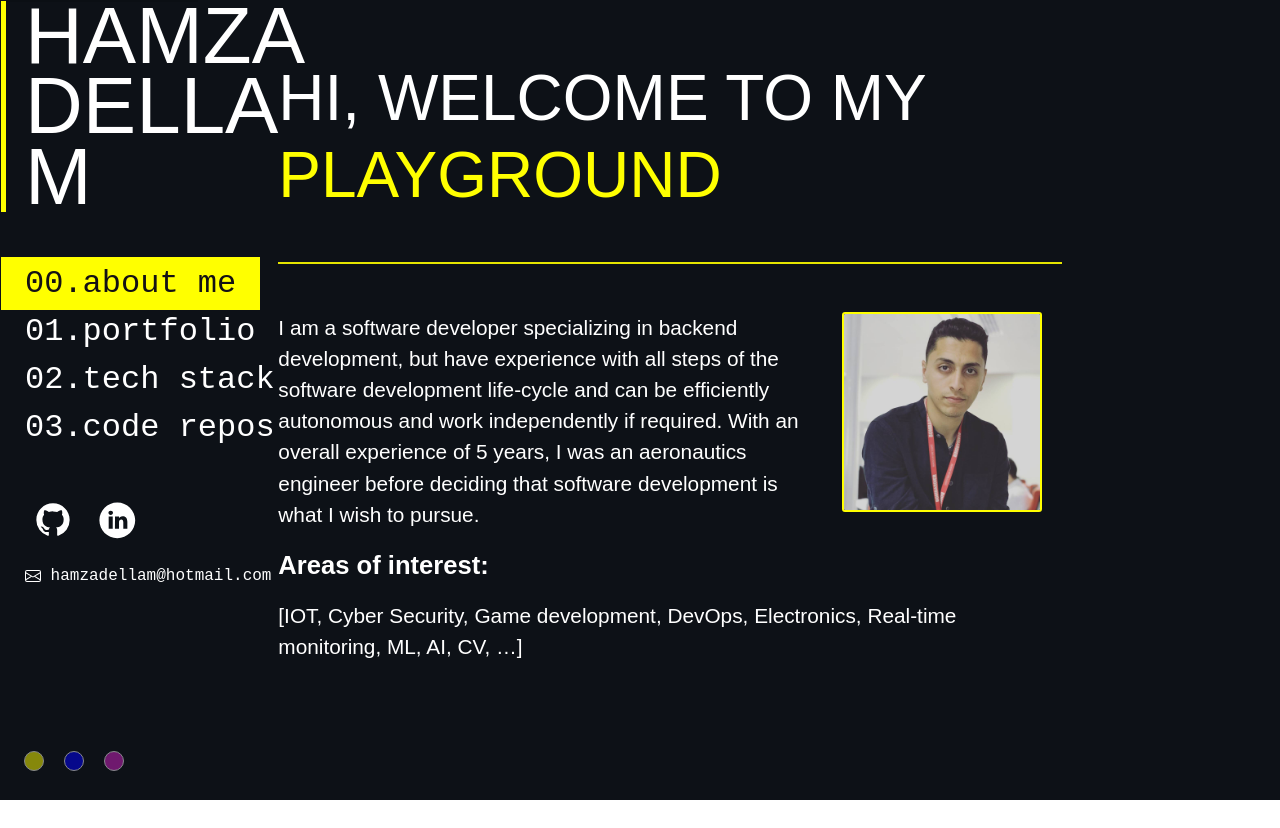
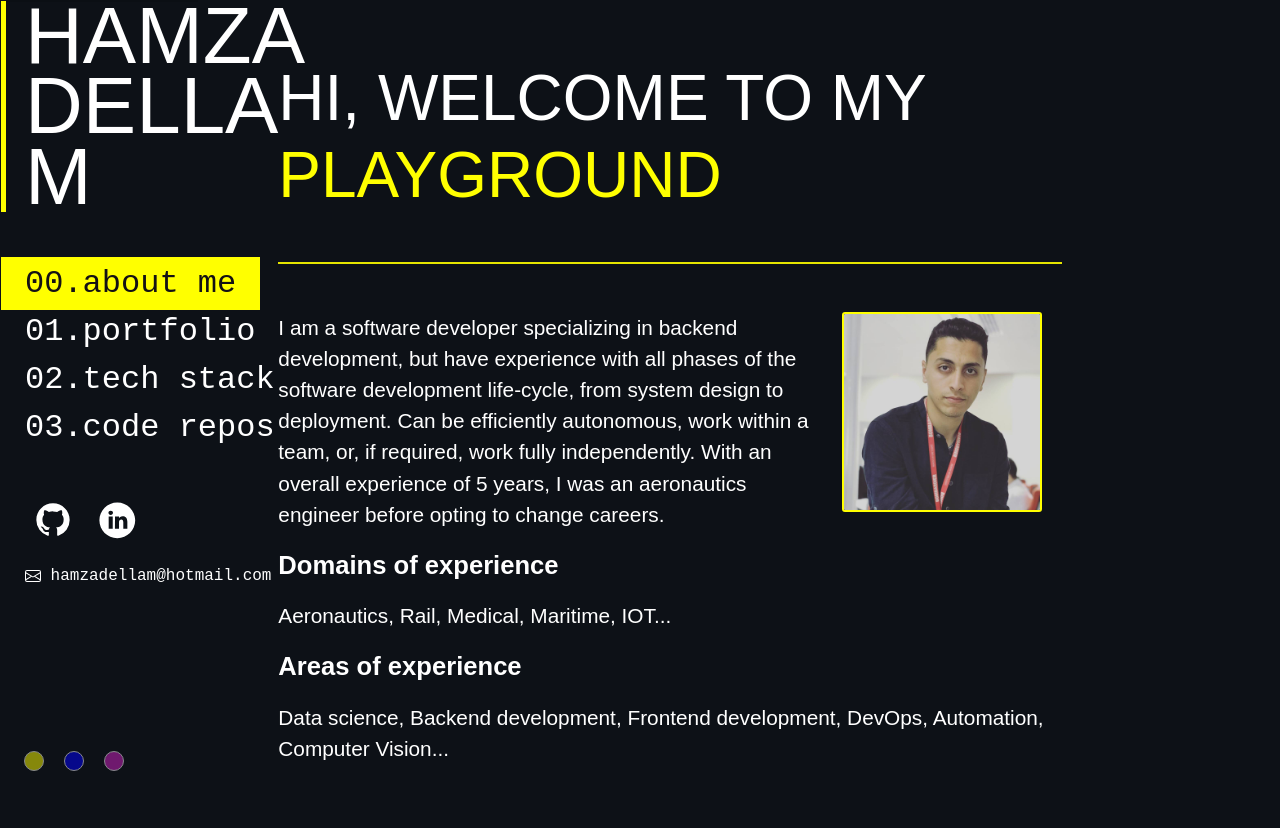
Before and after one commit to HamzaDLM/hdlm_portfolio, a Vue app: page /hdlm_portfolio in a window 1280 px wide. Before the commit the page ends 800 px from the top, so only its background shows below. Built offline with nearby package versions, Linux system fonts and the light colour scheme; what vue-page-transition would draw is missing.

Commit message:
enhance main page

```diff
--- a/src/App.vue
+++ b/src/App.vue
@@ -1,7 +1,6 @@
 <template>
 
-  <router-view>
-  </router-view>
+  <router-view/>
 
 </template>
 
--- a/src/assets/css/style.css
+++ b/src/assets/css/style.css
@@ -480,7 +480,7 @@ h2 {
 }
 
 .carousel-item img {
-    filter: brightness(70%);
+    filter: brightness(70%) blur(1px);
 }
 /* Portfolio section END */
 
--- a/src/translations/en.json
+++ b/src/translations/en.json
@@ -4,9 +4,9 @@
     "techstack": "techstack",
     "playground": "playground",
     "title1": "Hi, welcome to my ",
-    "homepage_text": "I am a software developer specializing in backend development, but have experience with all steps of the software development life-cycle and can be efficiently autonomous and work independently if required. With an overall experience of 5 years, I was an aeronautics engineer before deciding that software development is what I wish to pursue.",
-    "areas_of_interest_title": "Areas of interest:",
-    "areas_of_interest": "[IOT, Cyber Security, Game development, DevOps, Electronics, Real-time monitoring, ML, AI, CV, …]",
-    "worked_pro": "Worked professionally in these sectors:",
-    "worked_pro1": "[IOT, Health, Aeronautics, Rail, Automobile]"
+    "homepage_text": "I am a software developer specializing in backend development, but have experience with all phases of the software development life-cycle, from system design to deployment. Can be efficiently autonomous, work within a team, or, if required, work fully independently. With an overall experience of 5 years, I was an aeronautics engineer before opting to change careers.",
+    "areas_of_interest_title": "Domains of experience",
+    "areas_of_interest": "Aeronautics, Rail, Medical, Maritime, IOT...",
+    "worked_pro": "Areas of experience",
+    "worked_pro1": "Data science, Backend development, Frontend development, DevOps, Automation, Computer Vision..."
 }
--- a/src/views/pages/homePage.vue
+++ b/src/views/pages/homePage.vue
@@ -45,11 +45,11 @@ export default {
             <p class="writing-data" style="font-weight: bold; font-size: 1.6rem">{{ $t('areas_of_interest_title') }}</p>
             <p class="writing-data">{{ $t('areas_of_interest') }}</p>
           </div>
-          <!--
           <div>
             <p class="writing-data" style="font-weight: bold; font-size: 1.6rem">{{ $t('worked_pro') }}</p>
             <p class="writing-data">{{ $t('worked_pro1') }}</p>
           </div>
+          <!--
           <div>
             <p class="writing-data" style="font-weight: bold; font-size: 1.6rem">Career Map:</p>
             <p class="writing-data">My career started with a position at Bombardier as a technologist, where I did this and that</p>
--- a/src/views/pages/portfolioPage.vue
+++ b/src/views/pages/portfolioPage.vue
@@ -86,22 +86,22 @@ export default {
                 <div class="carousel-item active">
                   <img src="@/assets/images/projects/scd.png" class="d-block w-100" alt="...">
                   <div class="carousel-caption d-none d-md-block">
-                    <h5>First slide label</h5>
-                    <p>Some representative placeholder content for the first slide.</p>
+                    <h5>Smart Container</h5>
+                    <p>A smart supervision tool for containers built from electronics to firmware and visualized on a powerbi dashboard.</p>
                   </div>
                 </div>
                 <div class="carousel-item">
                   <img src="@/assets/images/projects/budget.png" class="d-block w-100" alt="...">
                   <div class="carousel-caption d-none d-md-block">
-                    <h5>Second slide label</h5>
-                    <p>Some representative placeholder content for the second slide.</p>
+                    <h5>Budget Tracker</h5>
+                    <p>A budget tracker tool built with powerbi and python scripts to pull data from various sources.</p>
                   </div>
                 </div>
                 <div class="carousel-item">
                   <img src="@/assets/images/projects/covid2.png" class="d-block w-100" alt="...">
                   <div class="carousel-caption d-none d-md-block">
-                    <h5>Third slide label</h5>
-                    <p>Some representative placeholder content for the third slide.</p>
+                    <h5>Covid Analytics Chart</h5>
+                    <p>Analytics on Covid situation covering the impact of sanitary measures on the variation of covid numbers in Morocco.</p>
                   </div>
                 </div>
               </div>
```
Also changed, not shown: src/views/layouts/layoutSection.vue (+6 -9 lines).
